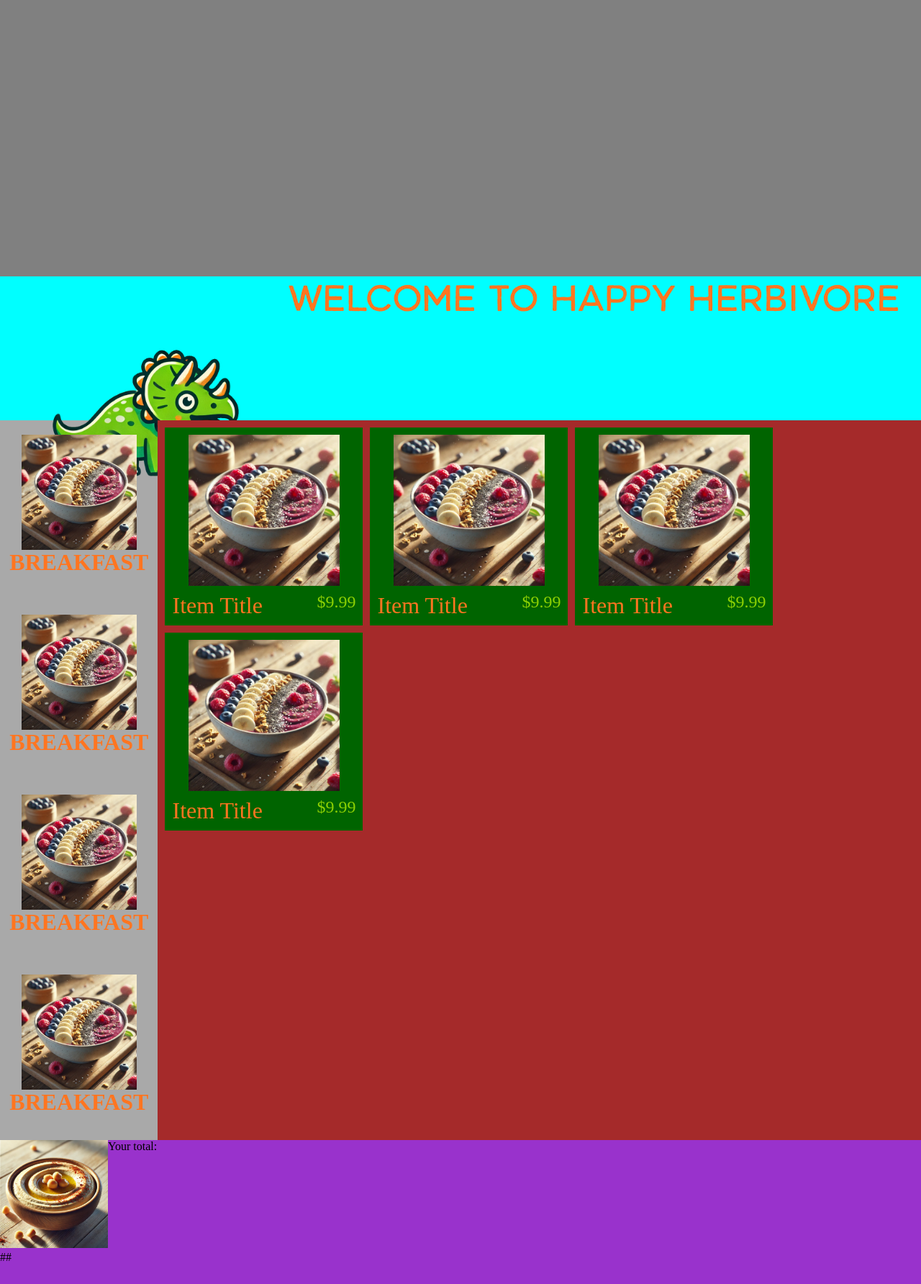
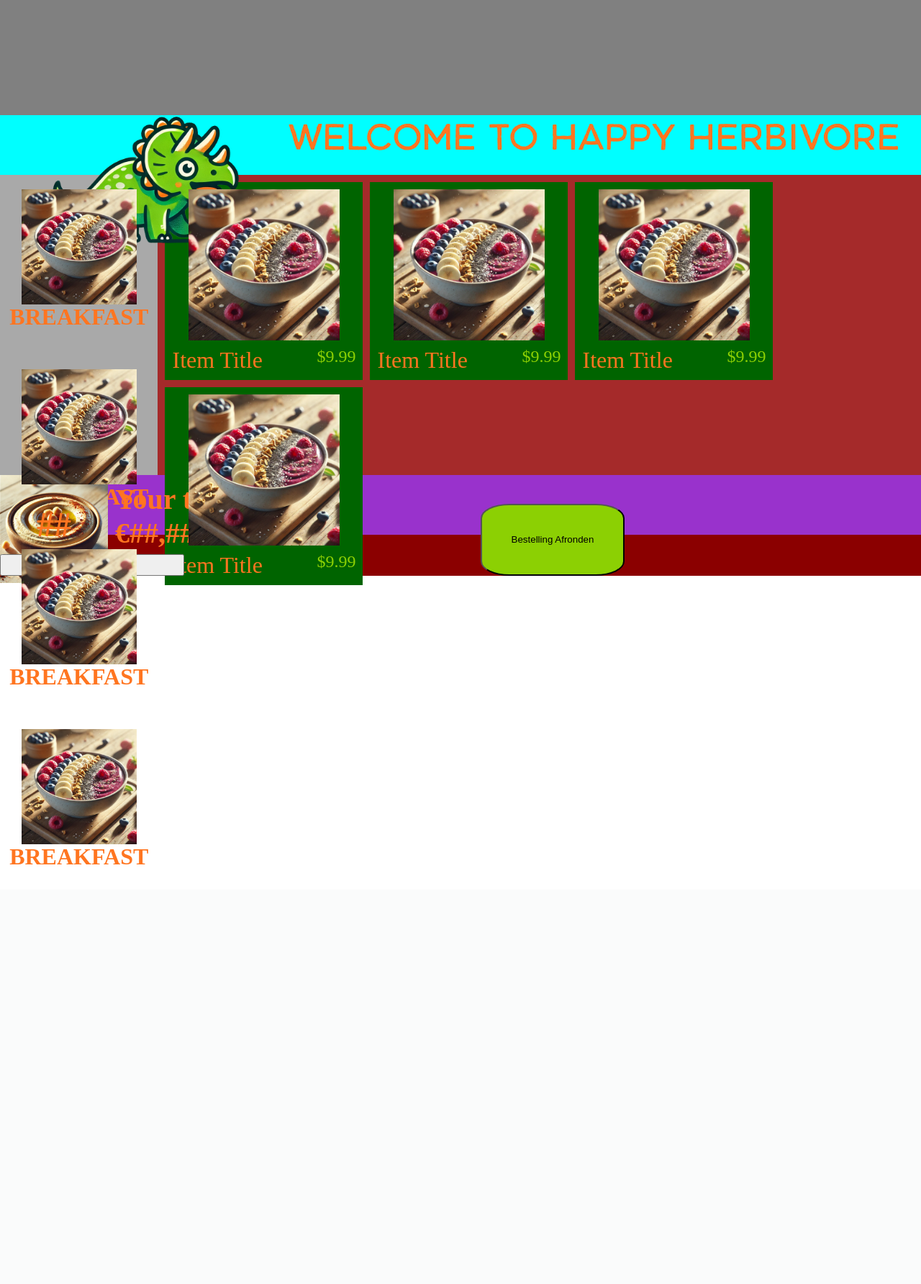
Before and after one commit to JesseHardorff/Kiosk, a PHP site: page /klant-opdracht-module-4/menu.php in a window 1280 px wide. Shown: the whole page at 72% size. After the commit the page ends 1201 px from the top, so only its background shows below. Run offline with PHP 8.4, Linux system fonts and the light colour scheme; some web fonts are replaced.

Commit message:
finished footer and changed PX height to %

```diff
--- a/assets/css/menu.css
+++ b/assets/css/menu.css
@@ -7,7 +7,7 @@
 #advert {
     background-color: gray;
     width: 100%;
-    height: 384px;
+    height: 20vh;
 }
 
 
@@ -16,7 +16,7 @@
 #menu-welcomebar {
     background-color: aqua;
     width: 100%;
-    height: 200px;
+    height: 10.416667vh;
 
     display: flex;
 
@@ -25,6 +25,8 @@
 #menu-welcomebar img {
    width: 400px;
    height: 400px;
+   transform: translate(0, -100px);
+
 }
 
 #menu-welcomebar p {
@@ -41,7 +43,7 @@
  #menu-container {
     background-color: darkgray;
     width: 100%;
-    height: 1000px;
+    height: 52.083333vh;
 
     display: flex;
     flex-direction: row;
@@ -170,7 +172,7 @@
  #cart-container {
     background-color: darkorchid;
 
-    height: 200px;
+    height: 10.416667vh;
     width: 100%;
 
     display: flex;
@@ -184,3 +186,51 @@
    height: 150px;
    width: 150px;
  }
+
+ #cart-img p {
+   color: var(--orange);
+
+   font-size: 3em;
+   font-family: var(--body-font);
+   font-weight: bold;
+   text-align: center;
+
+   transform: translate(0, calc(-100% - 1.2em));
+ }
+
+ #cart-total {
+   color: var(--orange);
+   font-size: 2.5em;
+   padding: 10px;
+   font-family: var(--body-font);
+   font-weight: bold;
+ }
+
+ #footer-buttons {
+   background-color: darkred;
+   width: 100%;
+   height: 7.083333vh;
+
+   display: flex;
+
+   align-items: end;
+ }
+
+ #verlaat {
+   color: red;
+
+   height: 30px;
+   width: 20%;
+   text-align: center;
+ }
+
+ #bestel {
+   background-color: var(--green);
+
+   margin-inline: auto;
+   width: 200px;
+   height: 100px;
+   text-align: center;
+
+   border-radius: 20%;
+ }
--- a/menu.php
+++ b/menu.php
@@ -62,10 +62,13 @@
         <div id="cart-container">
             <div id="cart-img">
                 <img src="assets/img/dips1.webp" alt="cart">
-                <p>##</p>
+                <p id="cart-amount">##</p>
             </div>
-            <p>Your total:</p>
+            <p id="cart-total">Your total: <br> €##,##</p>
         </div>
-
+        <div id="footer-buttons">
+            <button id="verlaat">X verlaat</button>
+            <button id="bestel">Bestelling Afronden</button>
+        </div>
     </div>
 </main>
```
Lines whose indentation alone changed are shown as unchanged.
